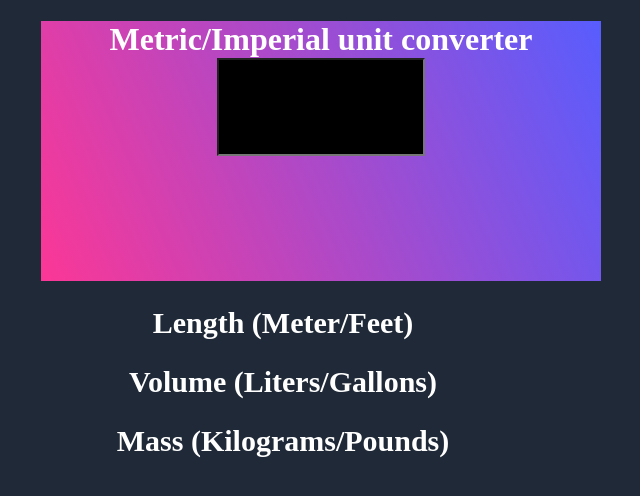
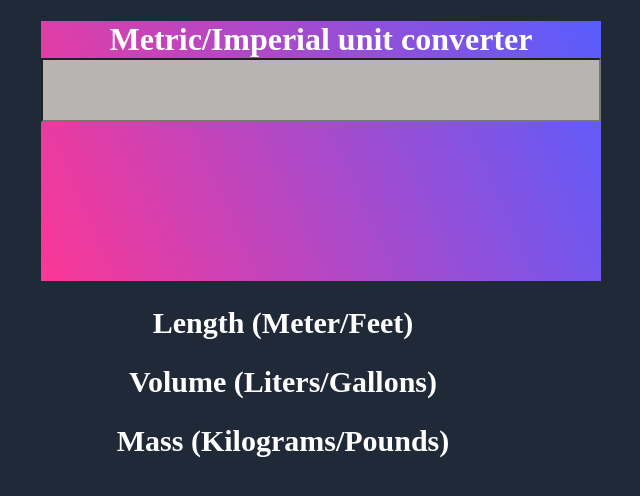
Before and after one commit to ghost-nex/Practice, a plain HTML site: page unitConverter/index.html in a window 1280 px wide. Shown: the whole page, without its empty margins (357-997 px from the left). Drawn offline with Linux system fonts and the light colour scheme.

Commit message:
Update unitConverter.css

```diff
--- a/unitConverter/unitConverter.css
+++ b/unitConverter/unitConverter.css
@@ -17,10 +17,13 @@ main {
 }
 
 #number-el {
-    background-color: black;
-    width: 200px;
-    color: white;
-    font-size: 80px;
+    background-color: #B7B5B1;
+    width: 100%;
+    padding-left: 10px;
+    padding-right: 10px;
+    box-sizing: border-box;
+    color: black;
+    font-size: 50px;
 }
 
 results {
```
